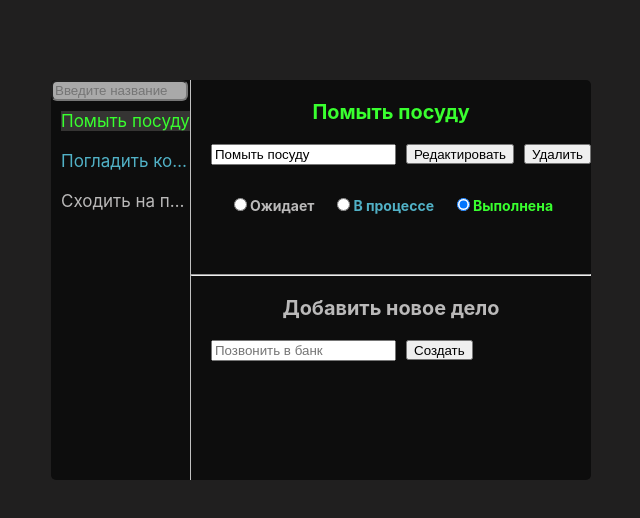
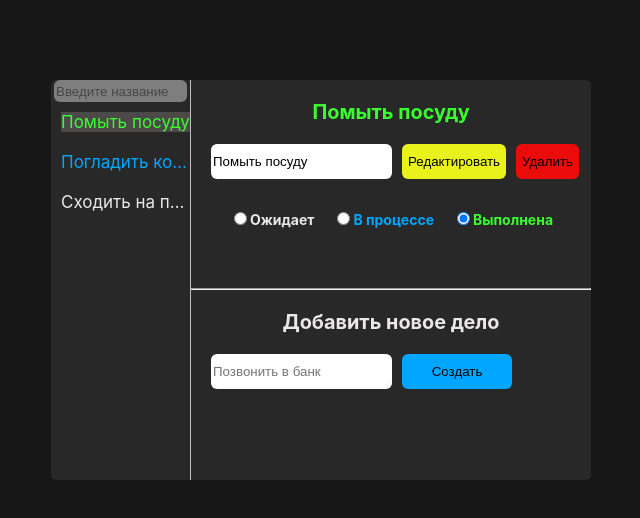
Before and after one commit to Guzzlerx/todoList, a React (Create React App) app: page / in a window 1280 px wide. Both pictures are taken after a click on the item "Помыть посуду". Shown: the top 518 px of the page, without its empty margins (319-959 px from the left). Built offline with nearby package versions, Linux system fonts and the light colour scheme.

Commit message:
feat: update design

```diff
--- a/src/components/App.css
+++ b/src/components/App.css
@@ -4,7 +4,7 @@
     width: 540px;
     height: 400px;
     font-size: 17px;
-    background-color: rgb(13, 13, 13);
-    color: rgb(186, 185, 185);
+    background-color: rgb(40 40 40);
+    color: #eae8e8;
     border-radius: 5px;
 }
--- a/src/components/App.js
+++ b/src/components/App.js
@@ -66,7 +66,7 @@ const App = () => {
         if (title) {
             setTodoItems((state) => [
                 ...state,
-                {id: randomizeId(), status: 'waiting', title},
+                { id: randomizeId(), status: 'waiting', title },
             ]);
         }
     }
--- a/src/components/TodoItem.css
+++ b/src/components/TodoItem.css
@@ -10,7 +10,7 @@
 }
 
 .list__item_inprocess {
-    color: rgb(81, 177, 198);
+    color: rgb(0, 166, 255);
 }
 
 .list__item_completed {
--- a/src/components/TodoList.css
+++ b/src/components/TodoList.css
@@ -17,8 +17,16 @@
 }
 
 .list__input {
-    background-color: darkgrey;
     width: calc(100% - 10px);
+    border: none;
+    border-radius: 6px;
+    height: 20px;
+    align-self: center;
     outline: none;
-    border-radius: 6px;
+    opacity: 0.4;
+    transition: opacity ease-out 0.2s;
 }
+
+.list__input:focus {
+    opacity: 1;
+}
--- a/src/components/TodoMenu.css
+++ b/src/components/TodoMenu.css
@@ -16,9 +16,36 @@
     text-align: center;
 }
 
+.menu__item-btn {
+    height: 35px;
+    width: 110px;
+    margin-left: 10px;
+    border: none;
+    border-radius: 6px;
+    cursor: pointer;
+    transition: opacity 0.3s ease-in-out;
+}
+
+.menu__item-btn:hover {
+    opacity: 0.7;
+}
+
+.menu__item-btn_type_create {
+    background-color: rgb(0, 166, 255);
+}
+
+.menu__item-btn_type_edit {
+    background-color: rgb(234 242 28);
+}
+
+.menu__item-btn_type_remove {
+    background-color: rgb(235, 11, 11);
+}
+
 .menu__item-input {
-    height: 20px;
-    margin-left: 10px;
+    outline-color: gray;
+    border-radius: 6px;
+    border: none;
 }
 
 .menu__radio {
@@ -30,7 +57,7 @@
 }
 
 .menu__radio_waiting {
-    color: rgb(81, 177, 198);
+    color: rgb(0, 166, 255);
 }
 
 .menu__radio_completed {
--- a/src/components/TodoMenu.js
+++ b/src/components/TodoMenu.js
@@ -69,12 +69,13 @@ const TodoMenu = ({
                         <>
                             <form className="menu__form">
                                 <input
+                                    className="menu__item-input"
                                     value={editItemInput}
                                     onInput={handleEditInput}
                                 />
                                 <button
                                     name="btn-edit"
-                                    className="menu__item-input"
+                                    className="menu__item-btn menu__item-btn_type_edit"
                                     onClick={handleEditButtonClick}
                                 >
                                     Редактировать
@@ -82,7 +83,7 @@ const TodoMenu = ({
                                 <button
                                     onClick={handleDeleteClick}
                                     name="btn-delete"
-                                    className="menu__item-input"
+                                    className="menu__item-btn menu__item-btn_type_remove"
                                 >
                                     Удалить
                                 </button>
@@ -128,6 +129,7 @@ const TodoMenu = ({
                 <h3 className="menu__item-title">Добавить новое дело</h3>
                 <form className="menu__form">
                     <input
+                        className="menu__item-input"
                         value={addItemInput}
                         onInput={handleAddInput}
                         placeholder="Позвонить в банк"
@@ -136,7 +138,7 @@ const TodoMenu = ({
                         onClick={handleAddButtonClick}
                         name="btn-add"
                         type="submit"
-                        className="menu__item-input"
+                        className="menu__item-btn menu__item-btn_type_create"
                     >
                         Создать
                     </button>
--- a/src/index.css
+++ b/src/index.css
@@ -1,6 +1,6 @@
 body {
     margin: 0;
-    background-color: rgb(32, 31, 31);
+    background-color: rgb(23 23 23);
     font-family: -apple-system, BlinkMacSystemFont, 'Segoe UI', 'Roboto',
         'Oxygen', 'Ubuntu', 'Cantarell', 'Fira Sans', 'Droid Sans',
         'Helvetica Neue', sans-serif;
```
